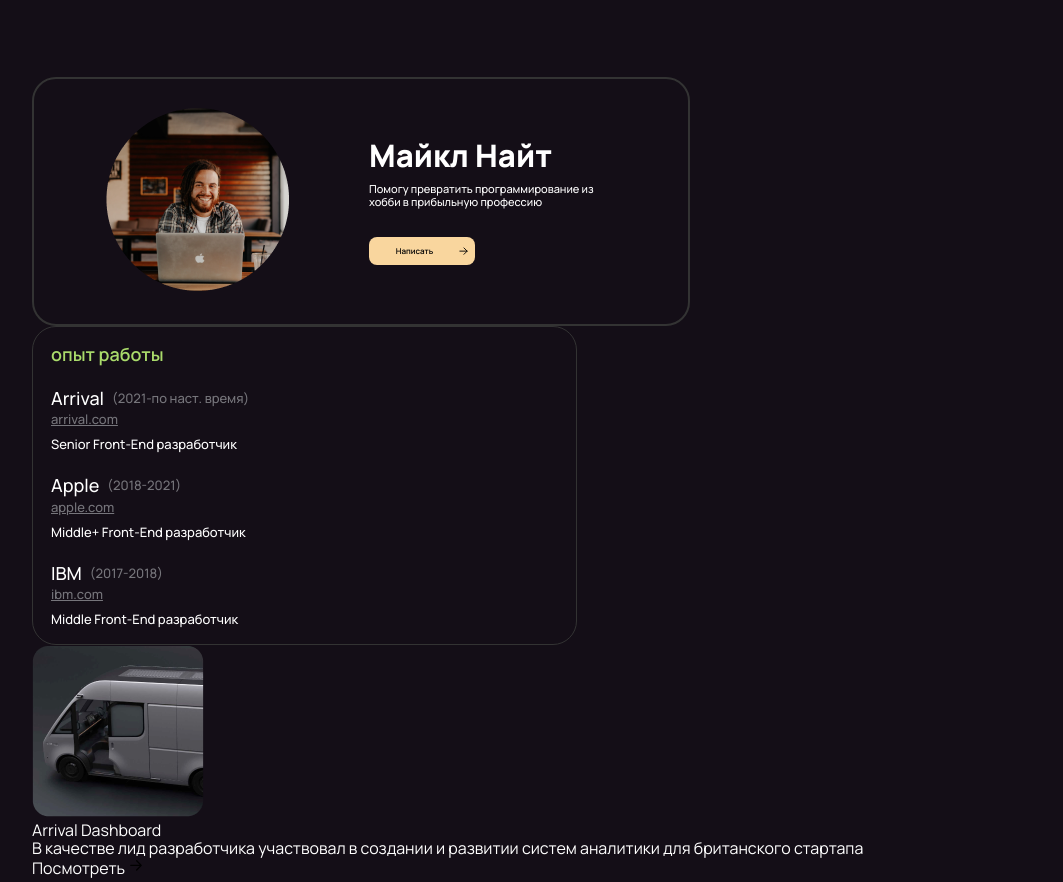
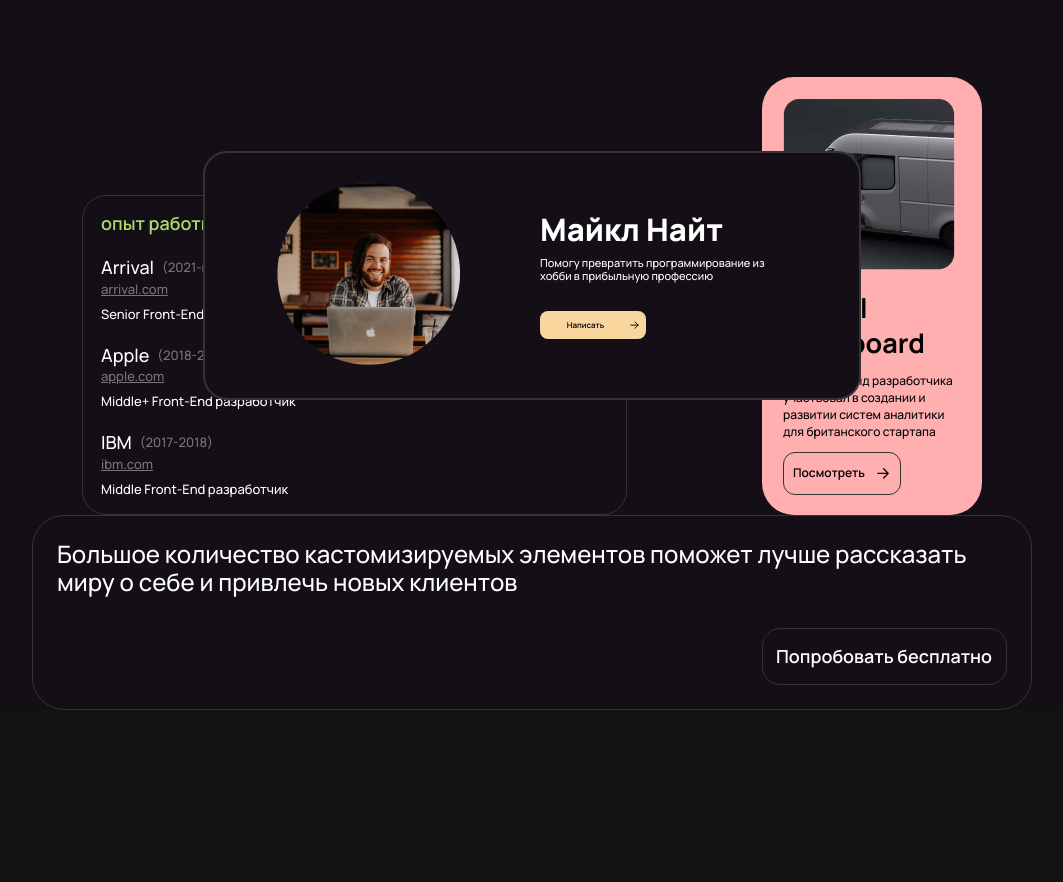
Before and after one commit to NurbekFrontDev/QUICKLINK, a plain HTML site: page index.html in a window 1280 px wide. Shown: the part 1184-2066 px from the top of the page, without its empty margins (108-1171 px from the left). Drawn offline with nearby package versions, Linux system fonts and the light colour scheme.

Commit message:
try introduction almost finish

```diff
--- a/index.html
+++ b/index.html
@@ -16,6 +16,14 @@
     <link rel="stylesheet" href="./style.css" />
     <title>QUICKLINK</title>
   </head>
+
+  <style>
+    html {
+      background: #121212;
+      transition: none !important;
+    }
+  </style>
+
   <body>
     <header class="container">
       <div class="left-side">
@@ -181,21 +189,32 @@
               </div>
               <div class="project-info">
                 <div class="project-photo">
-                  <img src="./images/project-photo.png" alt="Project photo">
+                  <img src="./images/project-photo.png" alt="Project photo" />
                 </div>
                 <div class="project-description">
                   <div class="project-name">Arrival Dashboard</div>
-                  <p class="small-decription">В качестве лид разработчика участвовал в создании и развитии систем аналитики для британского стартапа</p>
+                  <p class="small-decription">
+                    В качестве лид разработчика участвовал в создании и развитии
+                    систем аналитики для британского стартапа
+                  </p>
                   <div class="show-project">
                     <a href="" class="button-show">
                       <span class="show">Посмотреть</span>
-                      <img src="./icons/middle-arrow.svg" alt="Arrow right">
+                      <img src="./icons/middle-arrow.svg" alt="Arrow right" />
                     </a>
                   </div>
                 </div>
               </div>
             </div>
-            <div class="try"></div>
+            <div class="try">
+              <div class="try-text">
+                Большое количество кастомизируемых элементов поможет лучше
+                рассказать миру о себе и привлечь новых клиентов
+              </div>
+              <a href="" target="_blank"  class="try-button">
+                <span class="try-button-text">Попробовать бесплатно</span>
+              </a>
+            </div>
           </div>
         </div>
       </section>
--- a/style.css
+++ b/style.css
@@ -1,6 +1,6 @@
 * {
   box-sizing: border-box;
-    font-family: 'Manrope';
+  font-family: "Manrope";
 }
 
 body {
@@ -14,7 +14,13 @@ a {
   text-decoration: none;
 }
 
-h1, h2, h3, h4, h5, h6, p {
+h1,
+h2,
+h3,
+h4,
+h5,
+h6,
+p {
   margin: 0;
 }
 
@@ -70,7 +76,6 @@ header {
 }
 
 .container .left-side .nav-menu-list {
-
 }
 
 .container .left-side .nav-menu-list .menu-list {
@@ -88,7 +93,6 @@ header {
 }
 
 .container .right-side {
-
 }
 
 .container .right-side .login {
@@ -110,7 +114,6 @@ header {
 }
 
 .introduction .small-introduction .small-decription {
-
 }
 
 .introduction .small-introduction .small-decription .small-title {
@@ -120,11 +123,9 @@ header {
   color: rgba(255, 255, 255, 1);
   display: flex;
   flex-direction: column;
-
 }
 
 .introduction .small-introduction .project-image {
-
 }
 
 .introduction .small-introduction .small-decription p {
@@ -192,11 +193,9 @@ header {
 }
 
 .opportunities .opportunitie .icon {
-
 }
 
 .opportunities .opportunitie .icon .lines-icon {
-
 }
 
 .spot-icon {
@@ -219,13 +218,24 @@ header {
   font-size: 42px;
   font-weight: 700;
   line-height: 54px;
-
 }
 
 .opportunities .opportunitie .description p {
   font-size: 18px;
   font-weight: 500;
   line-height: 26px;
+}
+
+.try-introduction {
+
+}
+
+.examples {
+  display: flex;
+  align-items: flex-end;
+  justify-content: space-between;
+  position: relative;
+  padding: 0 50px;
 }
 
 .aboute-me {
@@ -237,6 +247,10 @@ header {
   display: flex;
   gap: 79px;
   align-items: center;
+  position: absolute;
+  top: 74px;
+  left: 171px;
+  background-color: rgba(20, 14, 23, 1);
 }
 
 .aboute-me .description {
@@ -297,7 +311,6 @@ header {
   width: 100%;
 }
 
-
 .work-experience .title {
   font-size: 18px;
   font-weight: 600;
@@ -336,7 +349,7 @@ header {
   font-size: 13px;
   font-weight: 500;
   line-height: 19px;
-    color: rgba(118, 117, 123, 1)
+  color: rgba(118, 117, 123, 1);
 }
 
 .company-name {
@@ -354,33 +367,88 @@ header {
 }
 
 .project-info {
-
+  max-width: 220px;
+  width: 100%;
+  background-color: rgba(255, 175, 176, 1);
+  border-radius: 32px;
+  display: flex;
+  flex-direction: column;
+  padding: 21px 21px 20px 21px;
+  gap: 16px;
 }
 
 .project-info .project-photo {
-
 }
 
 .project-info .project-description {
-
+  display: flex;
+  flex-direction: column;
+  gap: 12px;
 }
 
 .project-info .project-name {
-
+  font-size: 27px;
+  font-weight: 700;
+  line-height: 35px;
+  color: rgba(0, 0, 0, 1);
 }
 
 .project-info .small-decription {
-
+  font-size: 12px;
+  font-weight: 500;
+  line-height: 17px;
+  color: rgba(0, 0, 0, 1);
 }
 
 .project-info .show-project {
-
 }
 
 .project-info .button-show {
-
+  max-width: 118px;
+  width: 100%;
+  display: flex;
+  align-items: center;
+  gap: 5px;
+  font-size: 12px;
+  font-weight: 600;
+  line-height: 100%;
+  color: rgba(0, 0, 0, 1);
+  border: 1px solid rgba(51, 51, 51, 1);
+  border-radius: 12px;
+  padding: 12px 9px;
 }
 
 .project-info .show {
+  width: 100%;
+}
 
+.try {
+  border: 1px solid rgba(51, 51, 51, 1);
+  border-radius: 32px;
+  display: flex;
+  flex-direction: column;
+  gap: 32px;
+  padding: 24px;
+  align-items: end;
 }
+
+.try-text {
+  font-size: 24px;
+  font-weight: 500;
+  line-height: 28px;
+}
+
+.try-button {
+  max-width: 245px;
+  width: 100%;
+  border: 1px solid rgba(51, 51, 51, 1);
+  border-radius: 18px;
+  background-color: rgba(20, 14, 23, 1);
+  padding: 18px 13px;
+}
+
+.try-button-text {
+  font-size: 18px;
+  font-weight: 600;
+  line-height: 100%;
+}
```
Lines whose indentation alone changed are shown as unchanged.
